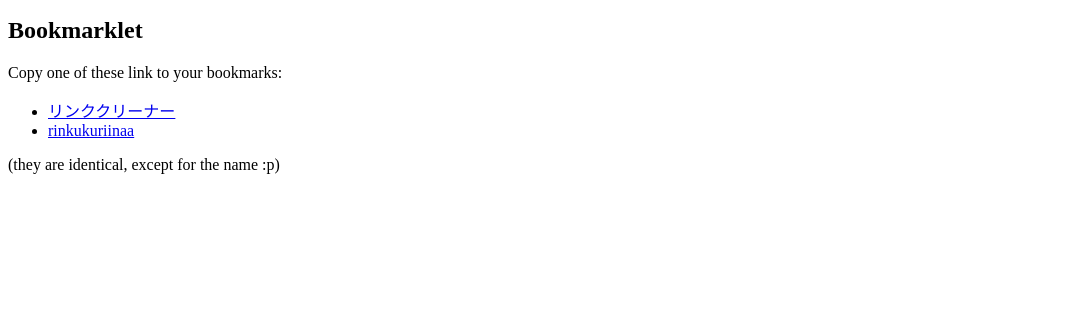
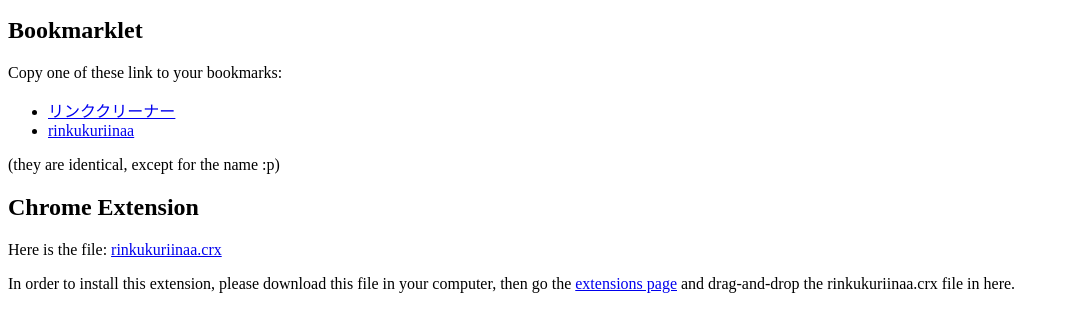
Before and after one commit to bobylito/linkukuriinaa, a browser extension: page index.html in a window 1280 px wide. Shown: the part 110-442 px from the top of the page, without its empty margins (0-1066 px from the left). Drawn offline with Linux system fonts and the light colour scheme.

Commit message:
Add rinkukuriinaa.crx

```diff
--- a/index.html
+++ b/index.html
@@ -19,5 +19,14 @@
       (they are identical, except for the name :p)
     </p>
   </div>
+  <div>
+    <h2>Chrome Extension</h2>
+    <p>Here is the file: <a href="rinkukuriinaa.crx">rinkukuriinaa.crx</a></p>
+    <p>
+      In order to install this extension, please download this file in your
+      computer, then go the <a href="chrome://extensions/">extensions page</a>
+      and drag-and-drop the rinkukuriinaa.crx file in here.
+    </p>
+  </div>
 </body>
 </html>
```
Also changed, not shown: 1 other file.
